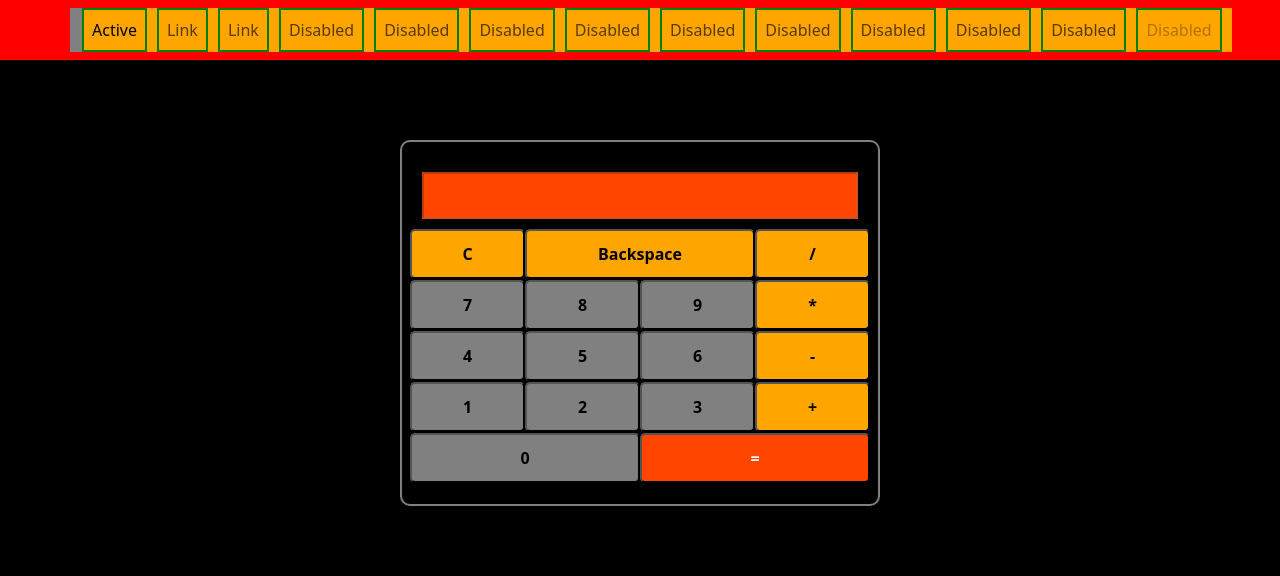
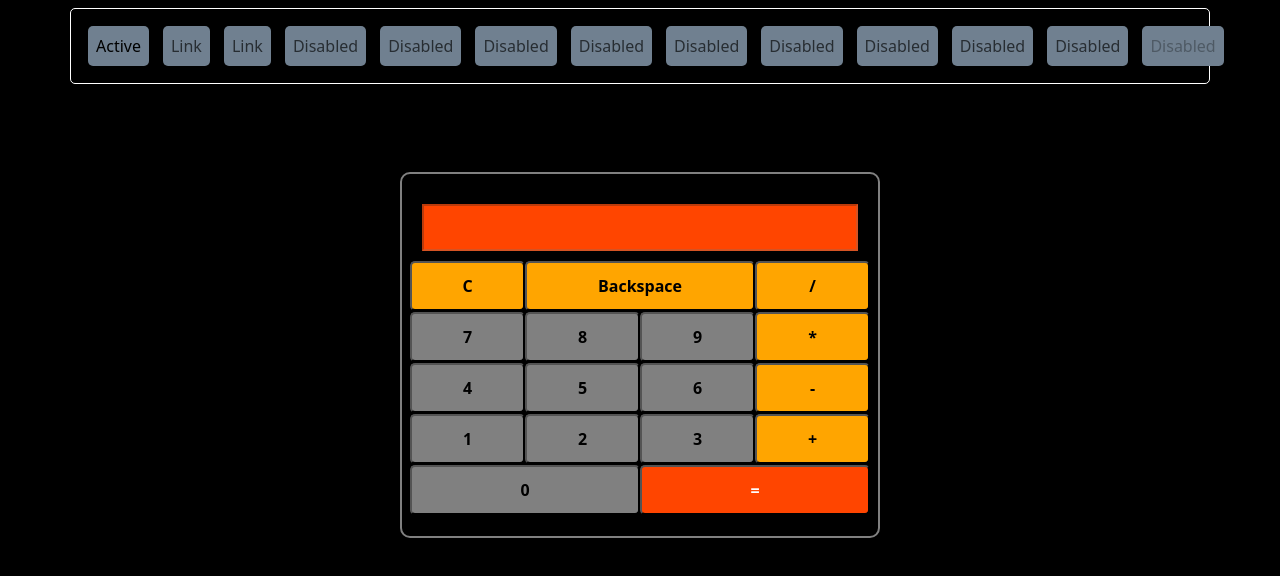
Before and after one commit to Mileriss/Calculo_Fatum, a plain HTML site: page index.html in a window 1280 px wide. Drawn offline with nearby package versions, Linux system fonts and the light colour scheme.

Commit message:
Separando as seções e alterando a formatação

```diff
--- a/style.css
+++ b/style.css
@@ -3,32 +3,43 @@ body{
     color: white !important;
 }
 
+/*
+_  _ ____ _  _ ___  ____ ____
+|\ | |__| |  | |__] |__| |__/
+| \| |  |  \/  |__] |  | |  \
+*/
+
 #navbar{
-    background-color: red;
+    position: sticky;
+    backdrop-filter: blur(10px);
     margin-bottom: 5em;
-
 }
 
 #div-nav{
     display: flex;
     justify-content: space-around;
-    background-color: grey;
+    backdrop-filter: blur(10px);
+    border: 1.5px solid white;
+    border-radius: 5px;
+    padding: 10px;
+
 }
 
 #lista-nav{
-    background-color: orange;
+    margin: 0 auto;
 }
 
 .nav-item{
-    border: 2px solid green;
-    margin-right: 10px;
+    border-radius: 5px;
+    background-color: slategray;
+    margin: 7px;
 }
 
-.nav-link{
-    background-color: brown;
-}
-
-
+/*
+____ ____ _    ____ _  _ _    ____ ___  ____ ____ ____
+|    |__| |    |    |  | |    |__| |  \ |  | |__/ |__|
+|___ |  | |___ |___ |__| |___ |  | |__/ |__| |  \ |  |
+*/
 
 #grid-calculadora{
     background-color: black;
```
